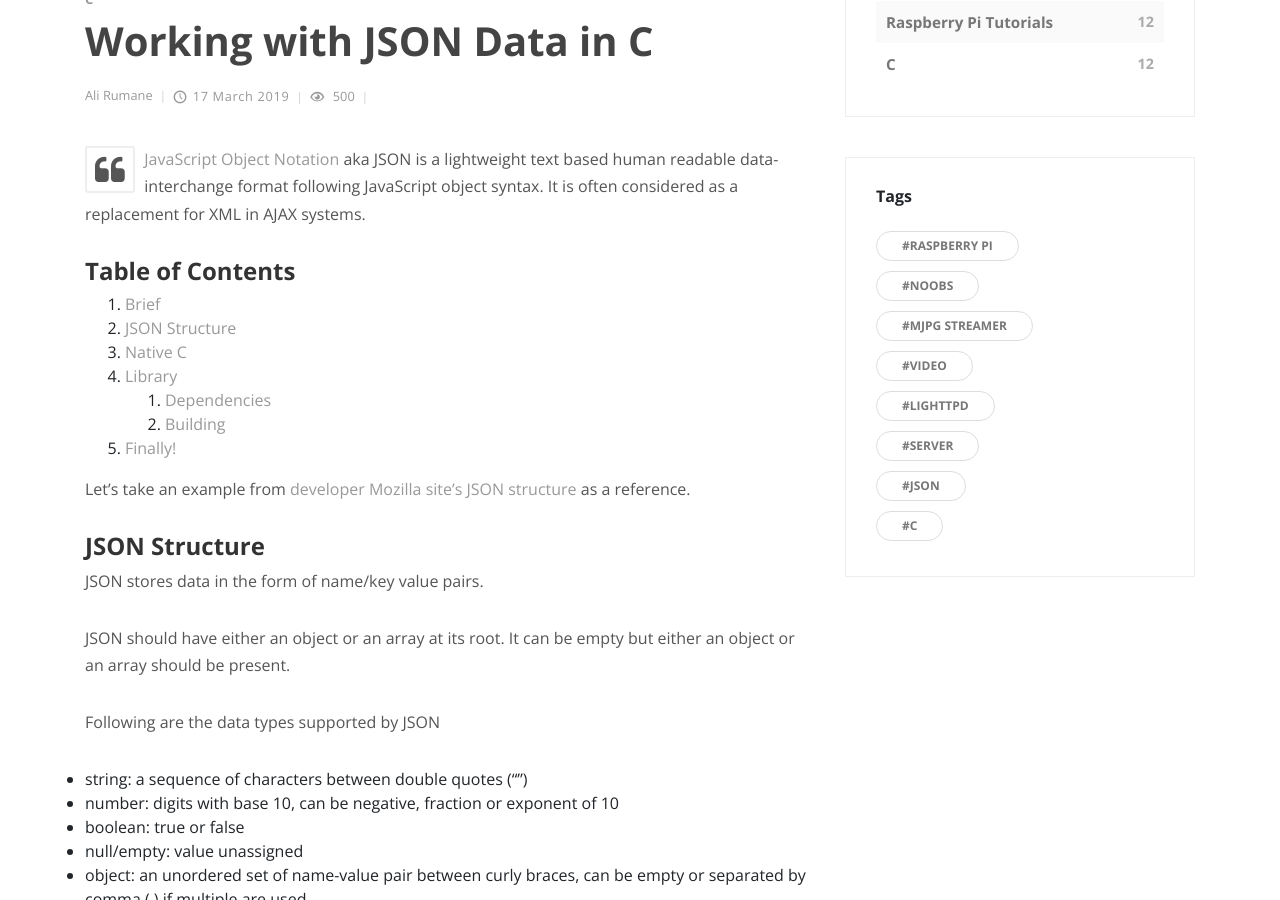
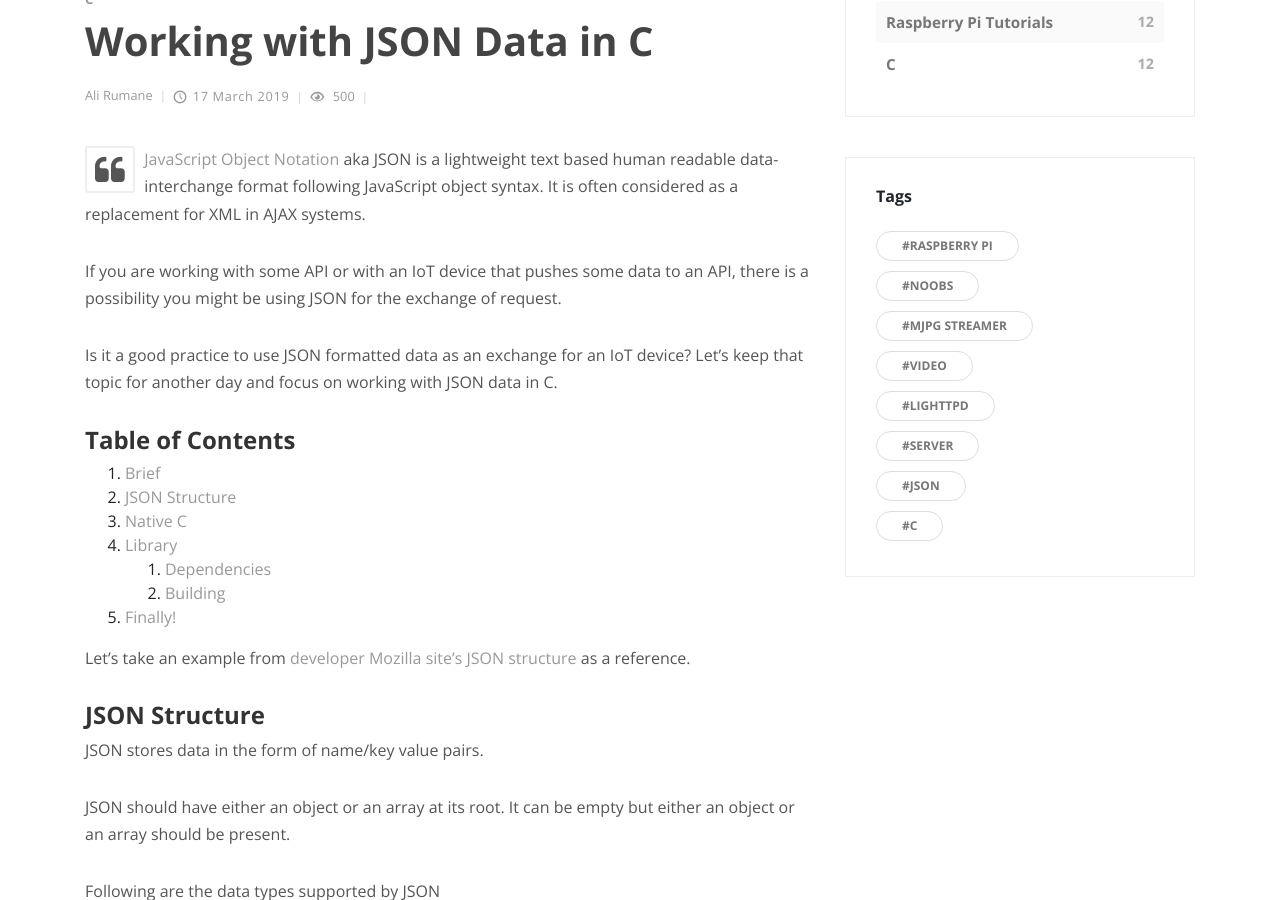
Before and after one commit to alirumane/alirumane.github.io, a Jekyll site: the page built from _posts/2019-03-17-working-with-json-data-in-c.md, in a window 1280 px wide and 900 px high, scrolled down 709 px. Built offline with Jekyll 4.4.1, drawn with Linux system fonts in a browser that asks for light colours; comment, search, counter and statistics services are not loaded.

Commit message:
Update 2019-03-17-working-with-json-data-in-c.md

```diff
--- a/_posts/2019-03-17-working-with-json-data-in-c.md
+++ b/_posts/2019-03-17-working-with-json-data-in-c.md
@@ -11,6 +11,10 @@ description: JSON with C
 
 [JavaScript Object Notation](http://json.org/) aka JSON is a lightweight text based human readable data-interchange format following JavaScript object syntax. It is often considered as a replacement for XML in AJAX systems.
 
+
+If you are working with some API or with an IoT device that pushes some data to an API, there is a possibility you might be using JSON for the exchange of request.
+
+Is it a good practice to use JSON formatted data as an exchange for an IoT device? Let's keep that topic for another day and focus on working with JSON data in C.
 
 #### Table of Contents
 
```
